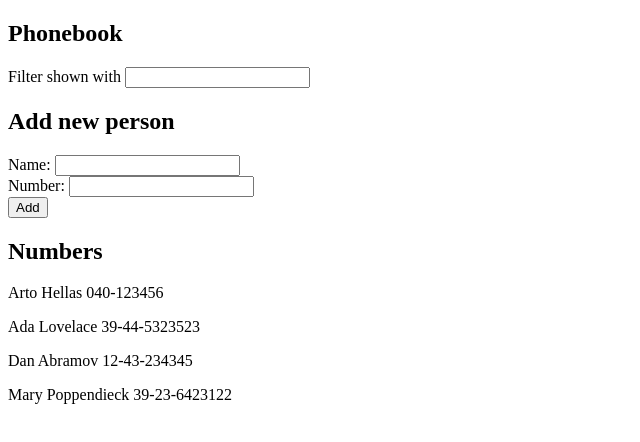
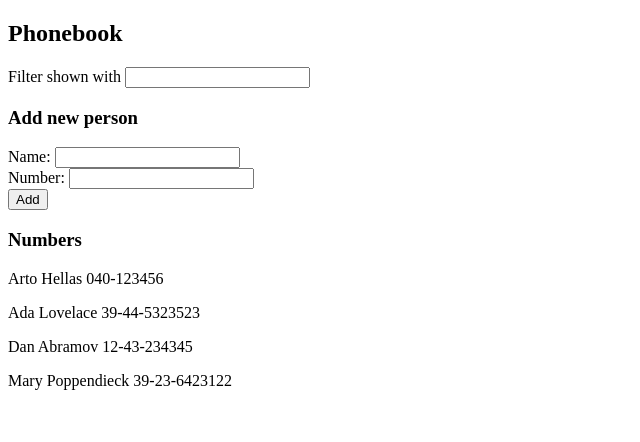
Before and after one commit to uN1K0Rn86/fullstack, a React (Vite) app in the folder osa2/puhelinluettelo/: page / in a window 1280 px wide. Shown: the top 442 px of the page, without its empty margins (0-640 px from the left). Built offline with nearby package versions, Linux system fonts and the light colour scheme.

Commit message:
Part 2 exercise 10

```diff
--- a/osa2/puhelinluettelo/src/App.jsx
+++ b/osa2/puhelinluettelo/src/App.jsx
@@ -1,4 +1,7 @@
 import { useState } from 'react'
+import Filter from './Filter'
+import PersonForm from './PersonForm'
+import Person from './Person'
 
 const App = () => {
   const [persons, setPersons] = useState([
@@ -48,30 +51,18 @@ const App = () => {
   return (
     <div>
       <h2>Phonebook</h2>
-      <div>
-        Filter shown with <input
-                            value={filterWith}
-                            onChange={handleFilterChange} />
-      </div>
-      <h2>Add new person</h2>
-      <form onSubmit={addPerson}>
-        <div>
-          Name: <input
-                  value={newName}
-                  onChange={handleNameChange} />
-        </div>
-        <div>
-          Number: <input
-                    value={newNumber}
-                    onChange={handleNumberChange} />
-        </div>
-        <div>
-          <button type="submit">Add</button>
-        </div>
-      </form>
-      <h2>Numbers</h2>
+      <Filter value={filterWith} onChange={handleFilterChange} />
+      <h3>Add new person</h3>
+      <PersonForm
+        addPerson={addPerson}
+        newName={newName}
+        handleNameChange={handleNameChange}
+        newNumber={newNumber}
+        handleNumberChange={handleNumberChange}
+        />
+      <h3>Numbers</h3>
       {personsToShow.map(person =>
-        <p key={person.name}>{person.name} {person.number}</p>
+        <Person key={person.name} person={person} />
       )}
     </div>
   )
--- /dev/null
+++ b/osa2/puhelinluettelo/src/Filter.jsx
@@ -0,0 +1,11 @@
+const Filter = ({ value, onChange }) => {
+  return (
+    <div>
+      Filter shown with <input
+                          value={value}
+                          onChange={onChange} />
+    </div>
+  )
+}
+
+export default Filter
--- /dev/null
+++ b/osa2/puhelinluettelo/src/Person.jsx
@@ -0,0 +1,7 @@
+const Person = ({ person }) => {
+  return (
+    <p>{person.name} {person.number}</p>
+    )
+}
+
+export default Person
--- /dev/null
+++ b/osa2/puhelinluettelo/src/PersonForm.jsx
@@ -0,0 +1,21 @@
+const PersonForm = (props) => {
+  return (
+    <form onSubmit={props.addPerson}>
+      <div>
+        Name: <input
+                value={props.newName}
+                onChange={props.handleNameChange} />
+      </div>
+      <div>
+        Number: <input
+                  value={props.newNumber}
+                  onChange={props.handleNumberChange} />
+      </div>
+      <div>
+        <button type="submit">Add</button>
+      </div>
+    </form>
+  )
+}
+
+export default PersonForm
```
